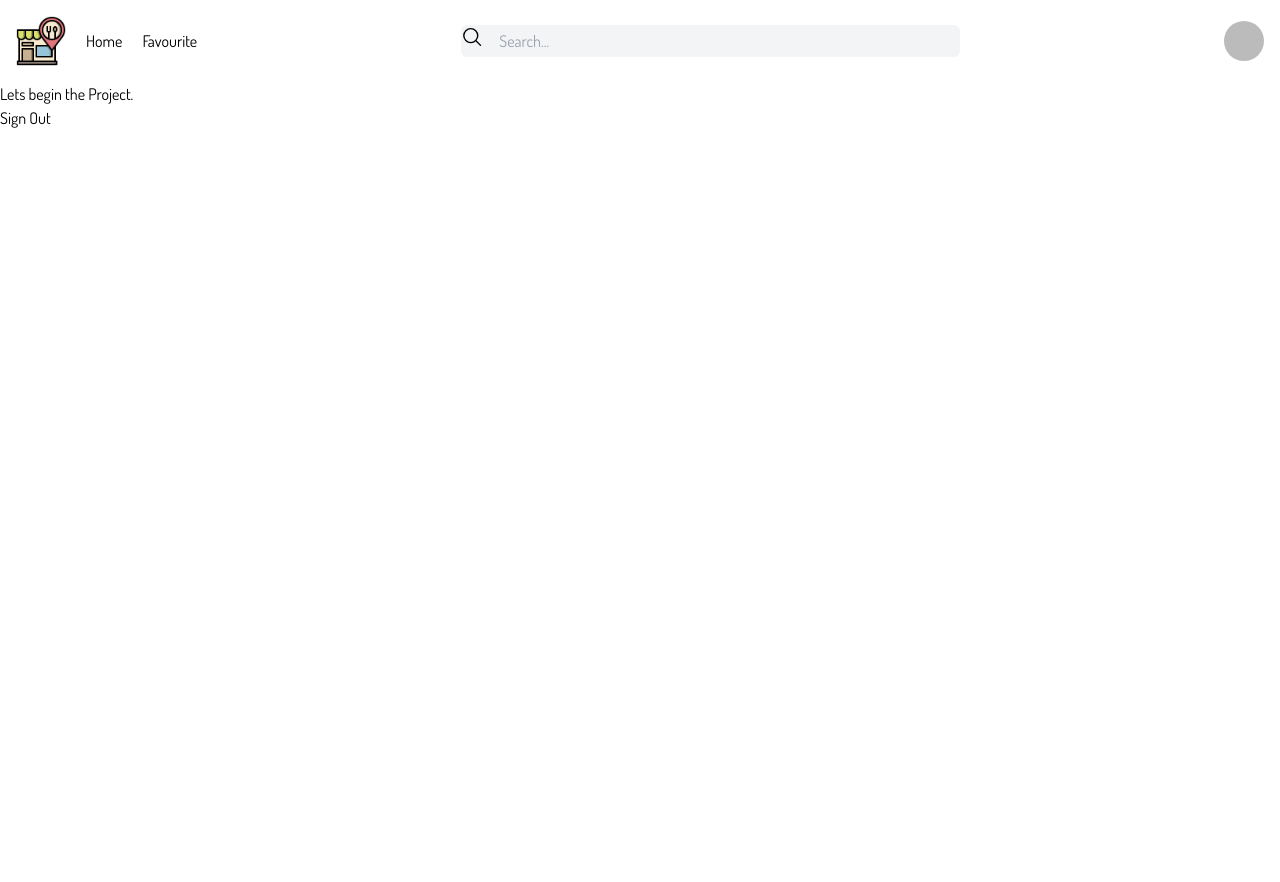
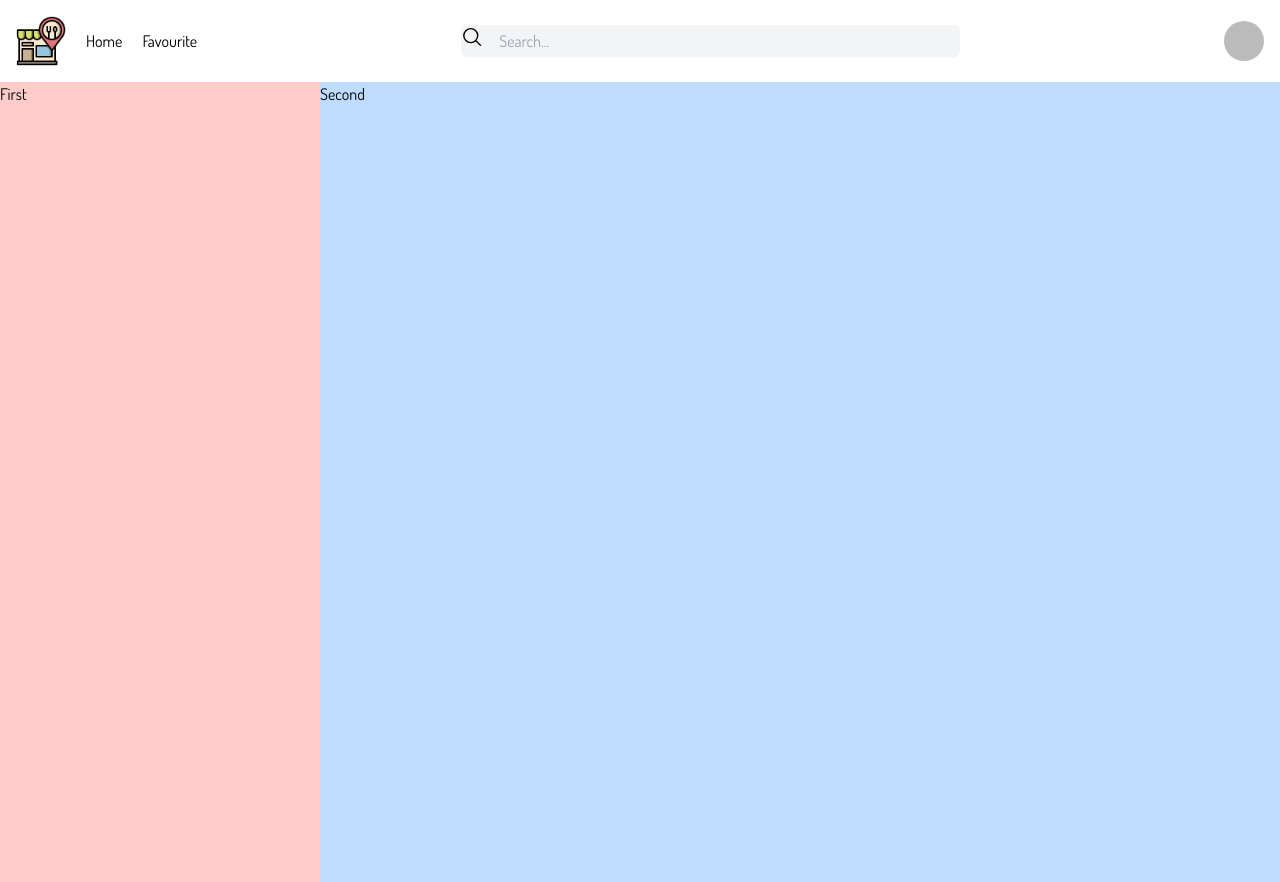
Before and after one commit to Hrithik0112/Culinary-Explorer, a Next.js app: page / in a window 1280 px wide. Before the commit the page ends 800 px from the top, so only its background shows below. Built offline with nearby package versions, Linux system fonts and the light colour scheme; no server answers; sample sign-in values are in the browser's storage.

Commit message:
Our Main app layout defined

```diff
--- a/app/page.js
+++ b/app/page.js
@@ -13,9 +13,11 @@ export default function Home() {
     }
   }, [session]);
   return (
-    <div>
-      <h1>Lets begin the Project.</h1>
-      <button onClick={() => signOut()}>Sign Out</button>
+    <div className="grid grid-cols-4 h-screen">
+      {/* <h1>Lets begin the Project.</h1>
+      <button onClick={() => signOut()}>Sign Out</button> */}
+      <div className="bg-red-200">First</div>
+      <div className="bg-blue-200 col-span-3">Second</div>
     </div>
   );
 }
```
